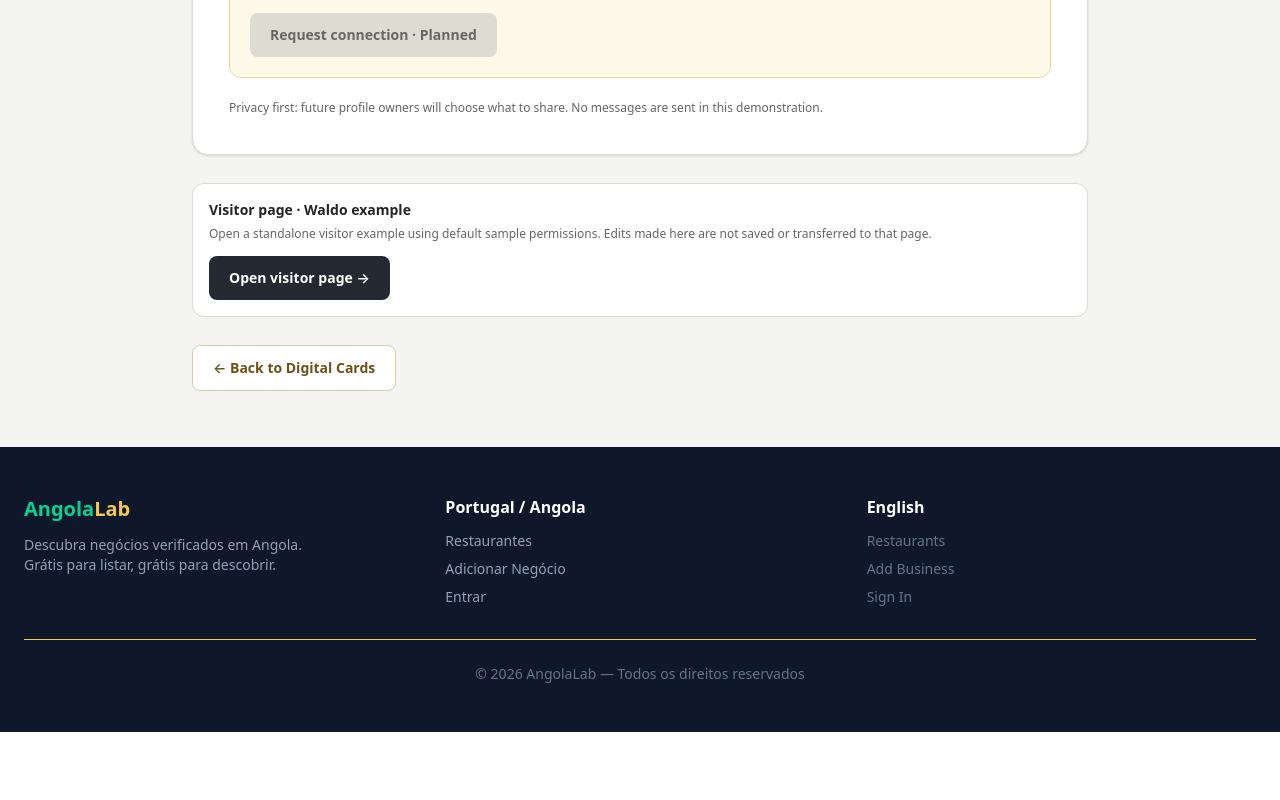
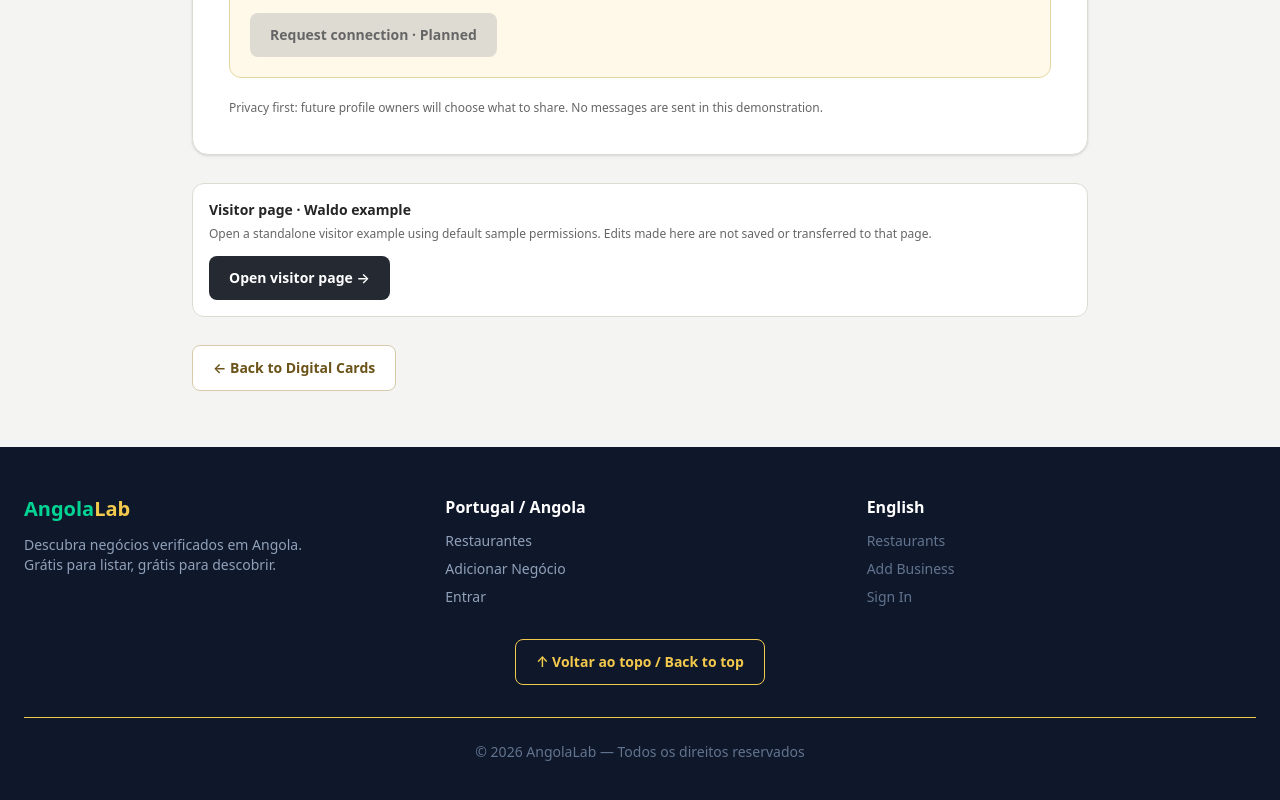
Before and after one commit to oswaldodeal/angolalab-restaurants, a Next.js app: page /en/professionals in a window 1280 px wide. Shown: the part 2039-2839 px from the top of the page. Before the commit the page ends 2771 px from the top, so only its background shows below. Built offline with nearby package versions, Linux system fonts and the light colour scheme.

Commit message:
Add accessible back-to-top link to AngolaLab footer

```diff
--- a/components/Footer.tsx
+++ b/components/Footer.tsx
@@ -38,6 +38,12 @@ export default function Footer() {
           </div>
         </div>
 
+        <div className="mt-8 flex justify-center">
+          <a href="#top" className="inline-flex min-h-11 items-center gap-2 rounded-lg border border-[#F2C94C] px-5 py-3 text-sm font-semibold text-[#F2C94C] hover:bg-white/10 focus-visible:outline-2 focus-visible:outline-offset-2 focus-visible:outline-[#F2C94C]" aria-label="Voltar ao topo / Back to top">
+            ↑ Voltar ao topo / Back to top
+          </a>
+        </div>
+
         <div className="border-t border-[#F2C94C] mt-8 pt-6 text-center text-slate-500 text-sm">
           © {new Date().getFullYear()} AngolaLab — Todos os direitos reservados
         </div>
```
